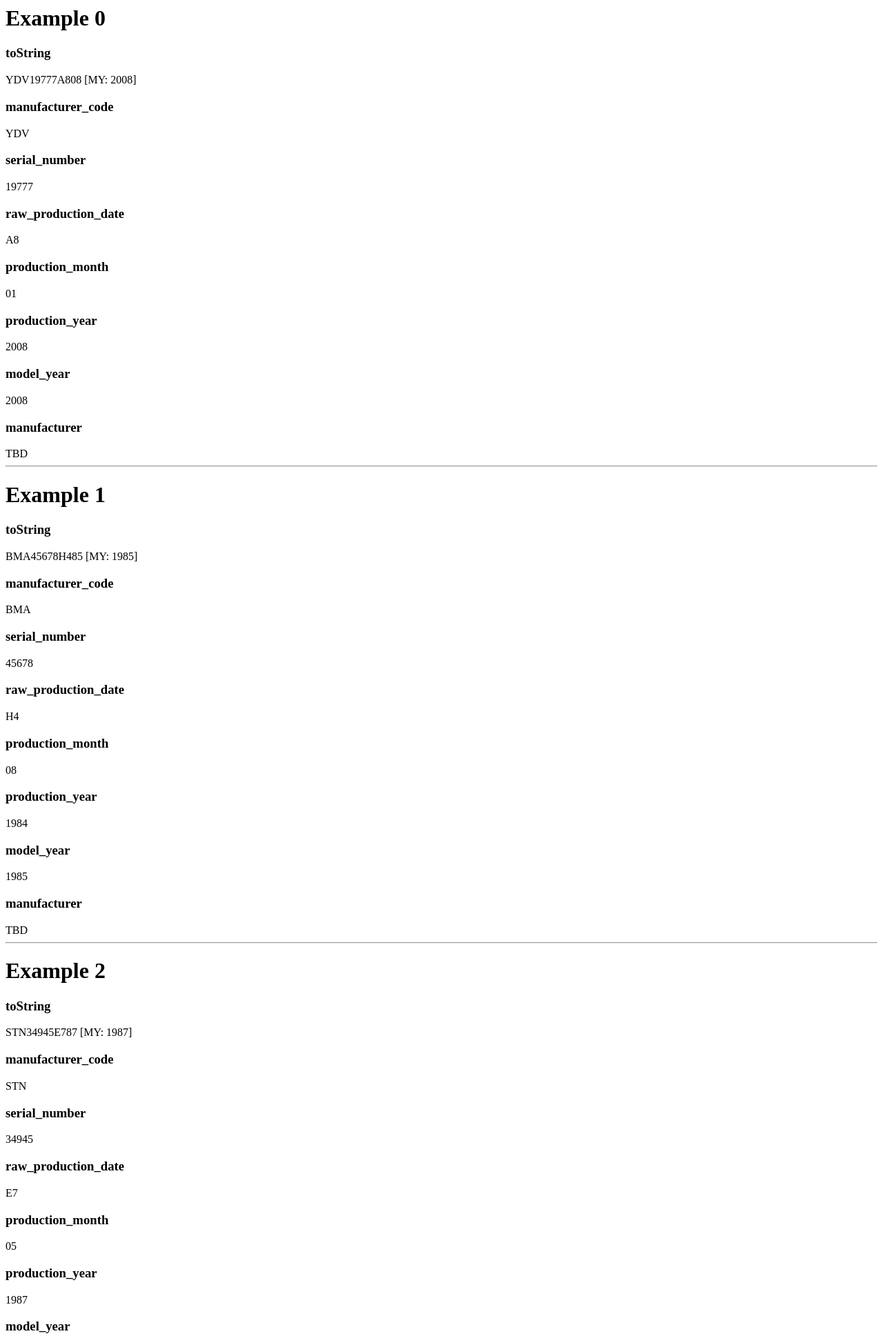
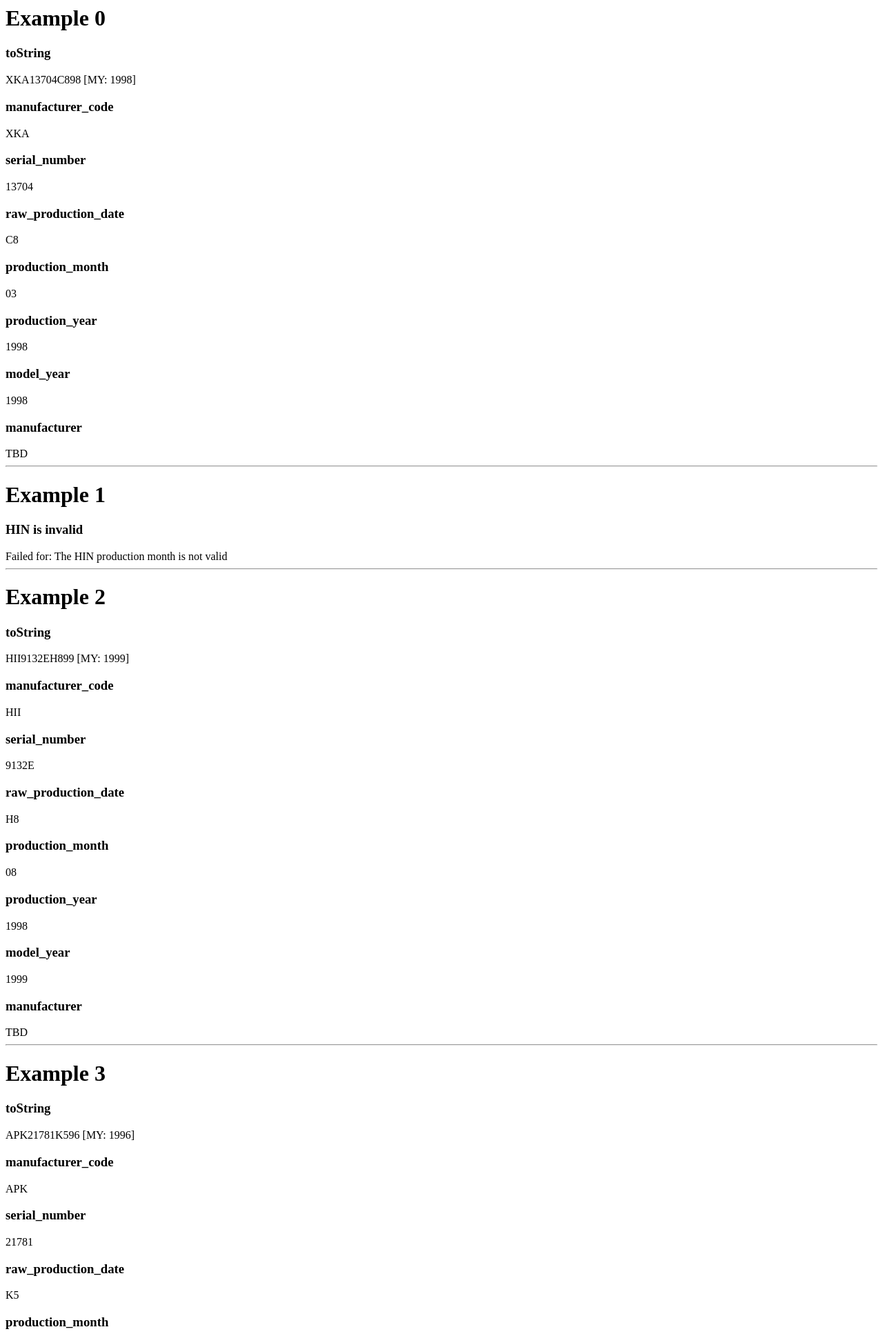
Before and after one commit to amattu2/HIN-decoder, a PHP site: page / in a window 1280 px wide. Shown: the top 1937 px of the page at 69% size. Run offline with PHP 8.4, Linux system fonts and the light colour scheme.

Commit message:
Add several more HIN examples

```diff
--- a/index.php
+++ b/index.php
@@ -2,7 +2,7 @@
 # @Author: Alec M. <amattu>
 # @Date:   2021-09-02
 # @Last modified by:   amattu
-# @Last modified time: 2021-09-02 11:07:22
+# @Last modified time: 2021-09-02 11:30:32
 # @License: GNU Affero General Public License v3.0
 # @Copyright: Alec M.
 
@@ -10,7 +10,24 @@
 require("classes/HIN.class.php");
 
 // Example HINs
-$HINS = ["YDV19777A808", "BMA45678H485", "STN34945E787", "XDV39777Z808", "XDV3777B808", "BMA45I78H485", "BMA45678HL85", "!TN34945E787"];
+$HINS = [
+  "XKA13704C898",
+  "CRL43965M73F",
+  "HII9132EH899",
+  "APK21781K596",
+  "FLZBT345G690",
+  "SEAL9894M83E",
+  "SMK72301B898",
+  "JF650B602421",
+  "YDV19777A808",
+  "BMA45678H485",
+  "STN34945E787",
+  "XDV39777Z808",
+  "XDV3777B808",
+  "BMA45I78H485",
+  "BMA45678HL85",
+  "!TN34945E787"
+];
 
 // Iterate through examples
 foreach ($HINS as $index => $HIN) {
```
